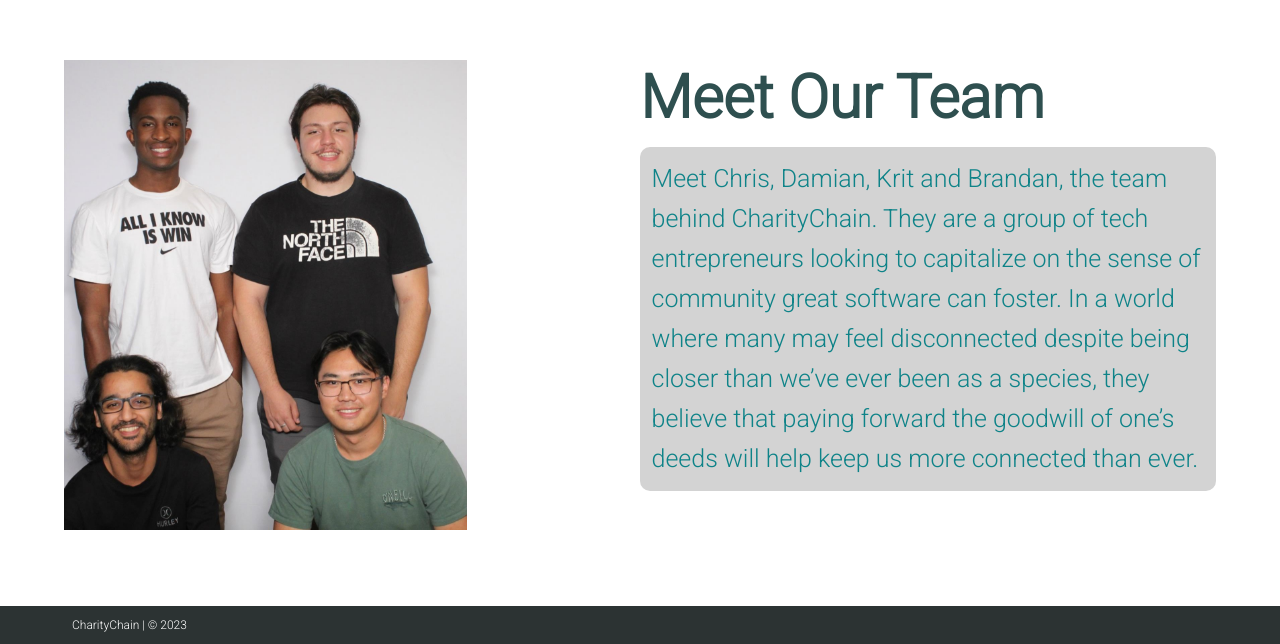
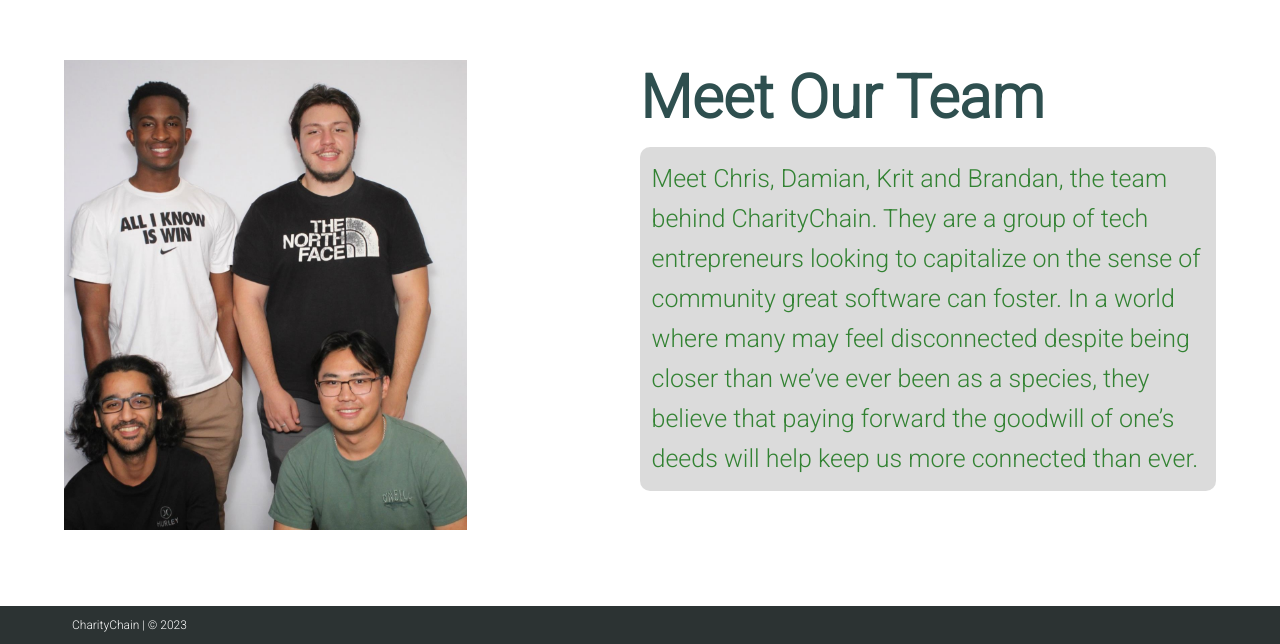
Before and after one commit to meliadamian17/charitychain, a React (Vite) app: page / in a window 1280 px wide. Shown: the part 2070-2714 px from the top of the page. Built offline with nearby package versions, Linux system fonts and the light colour scheme; no server answers; the database is empty.

Commit message:
More UI changes.

```diff
--- a/src/components/Badges.jsx
+++ b/src/components/Badges.jsx
@@ -221,8 +221,8 @@ const Badges = () => {
     )) : <p className={`${styles.mainSectionSubText}`}> Sign In to Earn Badges and Donate!</p>;
 
     const donations_display = currentUser != null ? <> <p className={`${styles.mainSectionSubText} mt-10 text-lg py-2`}> You've Donated</p>
-    <p className={`${styles.mainSectionTitleText} mt-0`}> <NumericFormat displayType="text" value={totalDonation.toFixed(2)} thousandSeparator={true} prefix='$'/></p>
-    <p className={`${styles.subSectionSubText}`}>You place in the top { rank }.</p>
+    <p className={`${styles.mainSectionTitleText} bg-amber-100 pl-5 pr-5 rounded-full mt-0`}> <NumericFormat displayType="text" value={totalDonation.toFixed(2)} thousandSeparator={true} prefix='$'/></p>
+    <p className={`${styles.subSectionSubText} mt-4`}>You place in the top <span className='bg-amber-100 pt-1 pb-1 pl-4 pr-3 rounded-full'>{ rank }</span>.</p>
     </> : <></>
 
     return (
--- a/src/components/Team.jsx
+++ b/src/components/Team.jsx
@@ -16,7 +16,7 @@ const Team = () => {
             <div className={styles.mainSectionTitleText}>
                     Meet Our Team
             </div>
-            <div className={styles.mainSectionSubText} style={{ backgroundColor: 'lightgrey', padding: '2%', borderRadius: '10px' }}>
+            <div className={styles.mainSectionSubText} style={{ backgroundColor: 'lightgrey', opacity: "0.8", padding: '2%', borderRadius: '10px', color: "darkgreen" }}>
                 Meet Chris, Damian, Krit and Brandan, the team behind CharityChain. They are a group of tech entrepreneurs looking to capitalize on the sense of community great software can foster. In a world where many may feel disconnected despite being closer than we’ve ever been as a species, they believe that paying forward the goodwill of one’s deeds  will help keep us more connected than ever.
             </div>
             </div>
```
